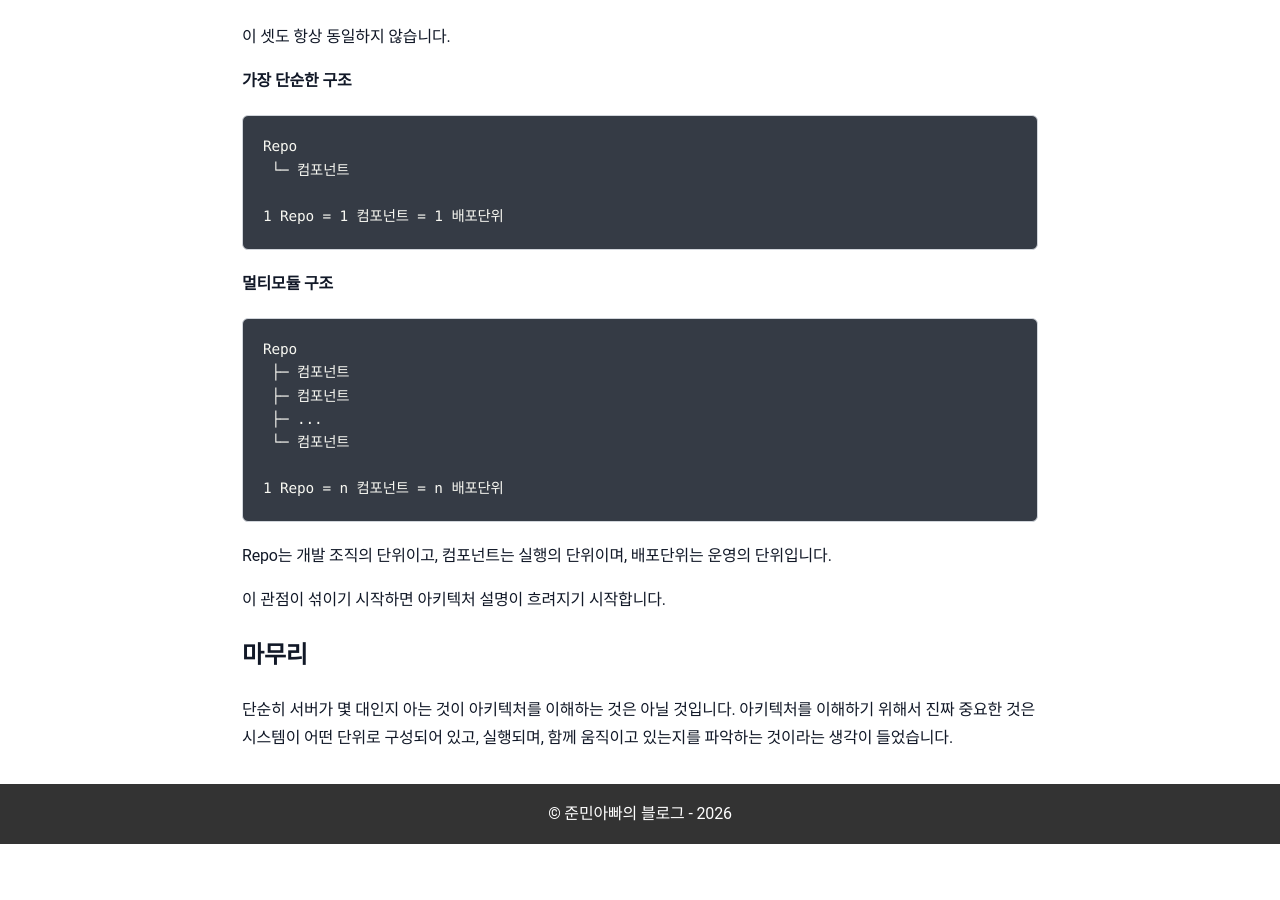
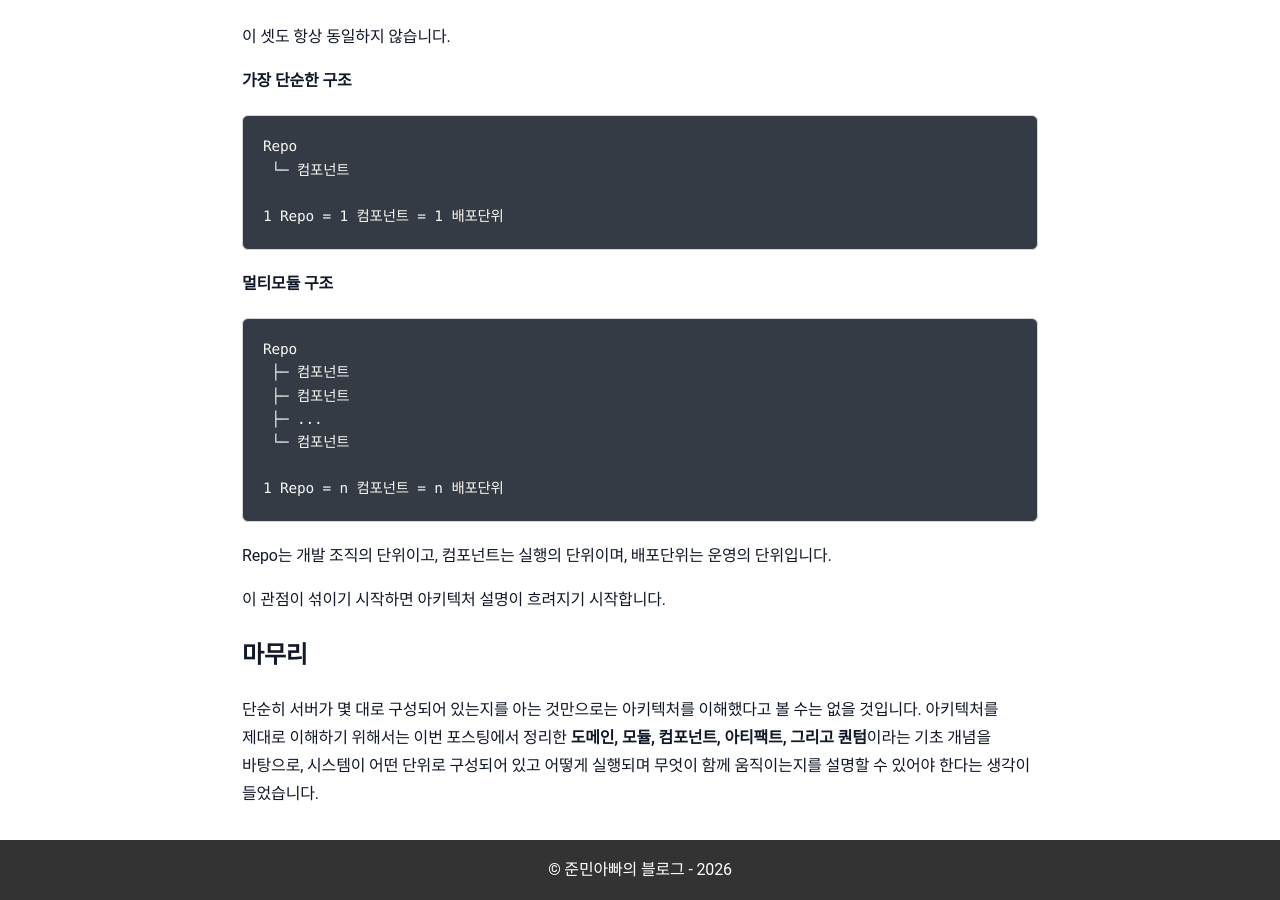
Before and after one commit to sanghoon-lee/sanghoon-lee.github.io, a Jekyll site: the page built from _posts/2026-02-23-ArchitecureCoreConcept.md, in a window 1280 px wide and 900 px high, scrolled down 5745 px. Built offline with Jekyll 4.4.1, drawn with Linux system fonts in a browser that asks for light colours; nearby versions of some CDN libraries; comment, search, counter and statistics services are not loaded; before the commit the page ends 6589 px from its top, so only the background shows below that; some of the changed text lies outside the part shown.

Commit message:
포스팅 내용 수정

```diff
--- a/_posts/2026-02-23-ArchitecureCoreConcept.md
+++ b/_posts/2026-02-23-ArchitecureCoreConcept.md
@@ -1,6 +1,6 @@
 ---
 layout: post
-title: "[학습기록] 소프트웨어 아키텍처 기초 개념: 도메인,모듈,컴포넌트,아스팩트 그리고 퀀텀"
+title: "[학습기록] 소프트웨어 아키텍처 기초 개념: 도메인,모듈,컴포넌트,아티팩트 그리고 퀀텀"
 date: 2026-02-23
 categories: 일반
 ---
@@ -228,4 +228,5 @@ Repo는 개발 조직의 단위이고,
 
 ## 마무리
 
-단순히 서버가 몇 대인지 아는 것이 아키텍처를 이해하는 것은 아닐 것입니다. 아키텍처를 이해하기 위해서 진짜 중요한 것은 시스템이 어떤 단위로 구성되어 있고, 실행되며, 함께 움직이고 있는지를 파악하는 것이라는 생각이 들었습니다.
+단순히 서버가 몇 대로 구성되어 있는지를 아는 것만으로는 아키텍처를 이해했다고 볼 수는 없을 것입니다.
+아키텍처를 제대로 이해하기 위해서는 이번 포스팅에서 정리한 **도메인, 모듈, 컴포넌트, 아티팩트, 그리고 퀀텀**이라는 기초 개념을 바탕으로, 시스템이 어떤 단위로 구성되어 있고 어떻게 실행되며 무엇이 함께 움직이는지를 설명할 수 있어야 한다는 생각이 들었습니다.
```
